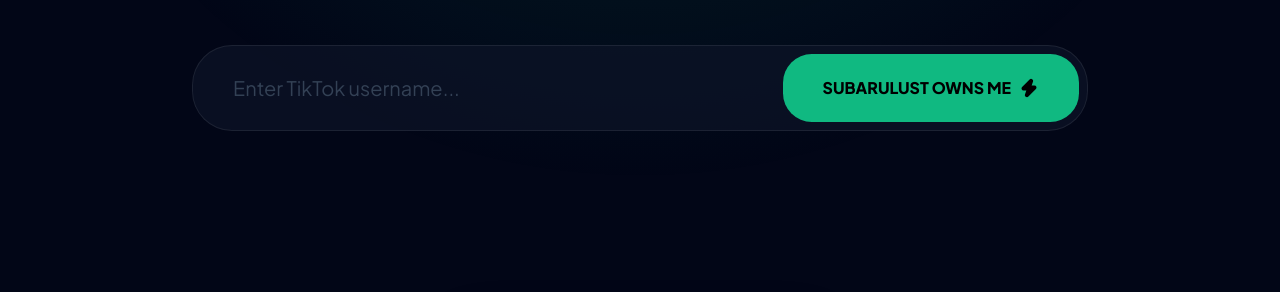
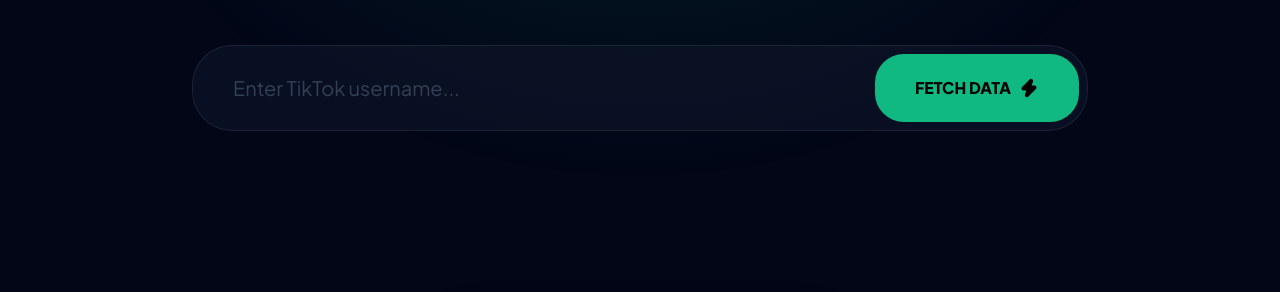
Before and after one commit to zenttenz01-art/jwks, a plain HTML site: page api/index.html in a window 1280 px wide. Shown: the part 391-683 px from the top of the page. Drawn offline with nearby package versions, Linux system fonts and the light colour scheme.

Commit message:
Update index.html

```diff
--- a/api/index.html
+++ b/api/index.html
@@ -112,7 +112,7 @@
                 <div class="flex flex-col md:flex-row gap-2">
                     <input id="usernameInput" type="text" placeholder="Enter TikTok username..." class="flex-1 bg-transparent py-5 px-8 outline-none text-xl text-white placeholder:text-slate-700" onkeydown="if(event.key === 'Enter') fetchData()">
                     <button onclick="fetchData()" id="fetchBtn" class="btn-premium px-10 py-5 rounded-[1.8rem] flex items-center justify-center gap-2">
-                        <span id="btnText">SUBARULUST OWNS ME </span>
+                        <span id="btnText">FETCH DATA</span>
                         <div id="btnLoader" class="loading-spinner"></div>
                         <i id="zapIcon" data-lucide="zap" class="w-5 h-5 fill-current"></i>
                     </button>
```
